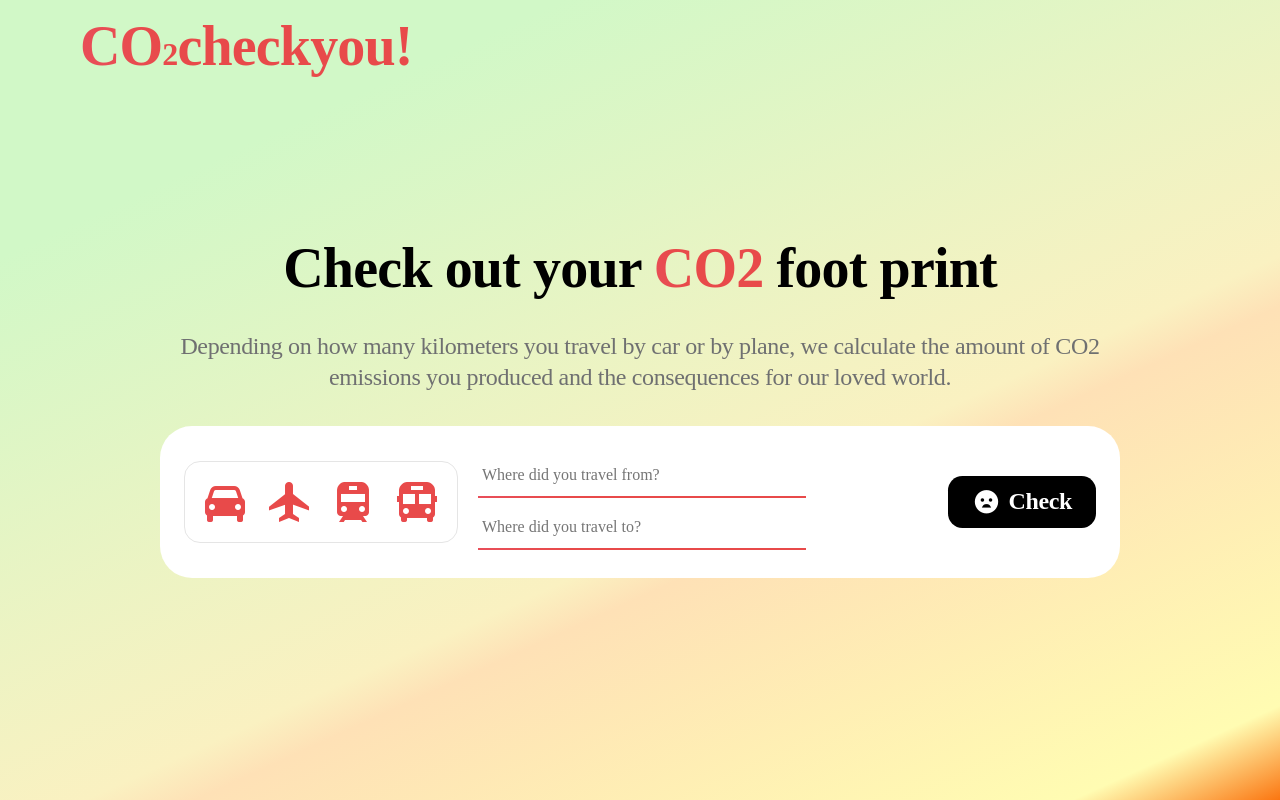
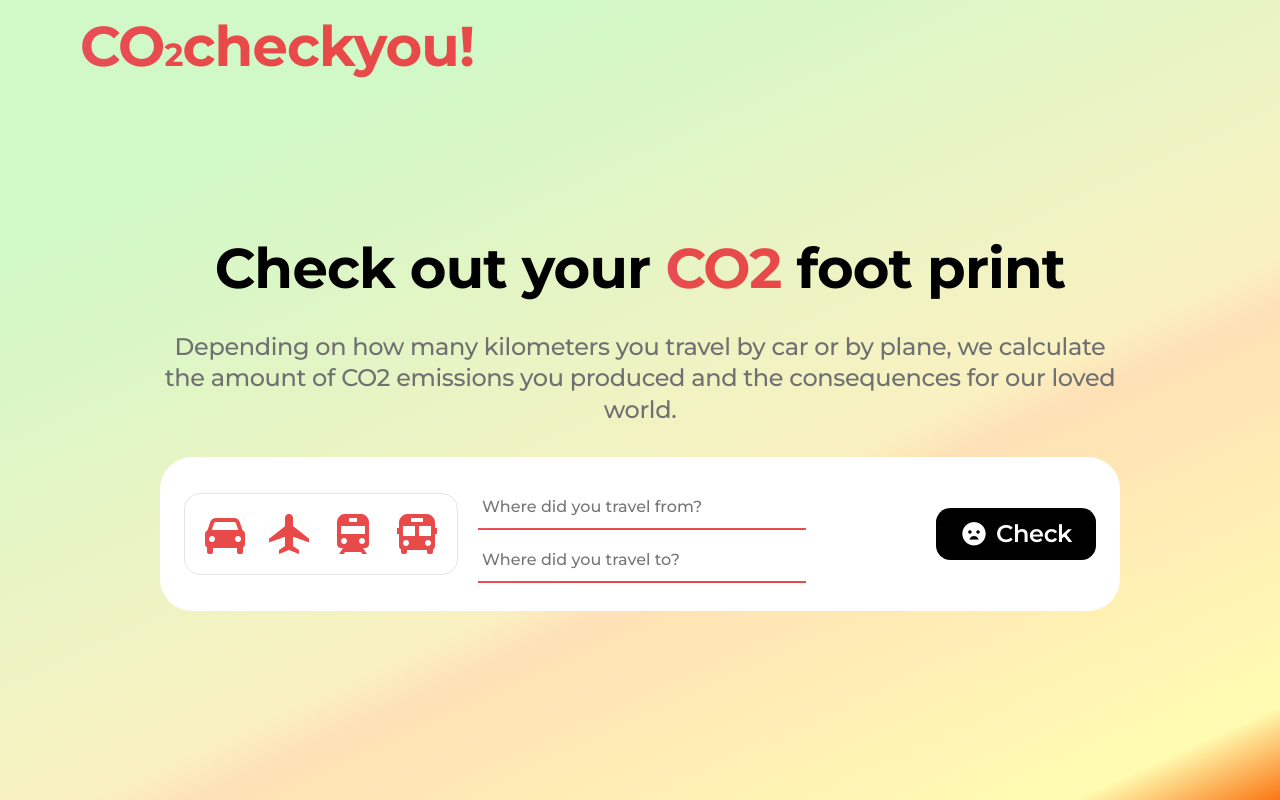
Before and after one commit to danielj0nes/eco-transport, a Next.js app: page / in a window 1280 px wide. Built offline with nearby package versions, Linux system fonts and the light colour scheme; what nitlix-metagen would draw is missing.

Commit message:
[+] Added back fonts and default theme

```diff
--- a/src/app/layout.tsx
+++ b/src/app/layout.tsx
@@ -43,7 +43,7 @@ export default function RootLayout({ children }: LayoutType) {
             <head>
                 <link href='https://unpkg.com/boxicons@2.1.4/css/boxicons.min.css' rel='stylesheet' />
             </head>
-            <body className='light'>
+            <body className={`light ${montserrat.className}`}>
                 <main className='_eco'>
                     {children}
                 </main>
```
